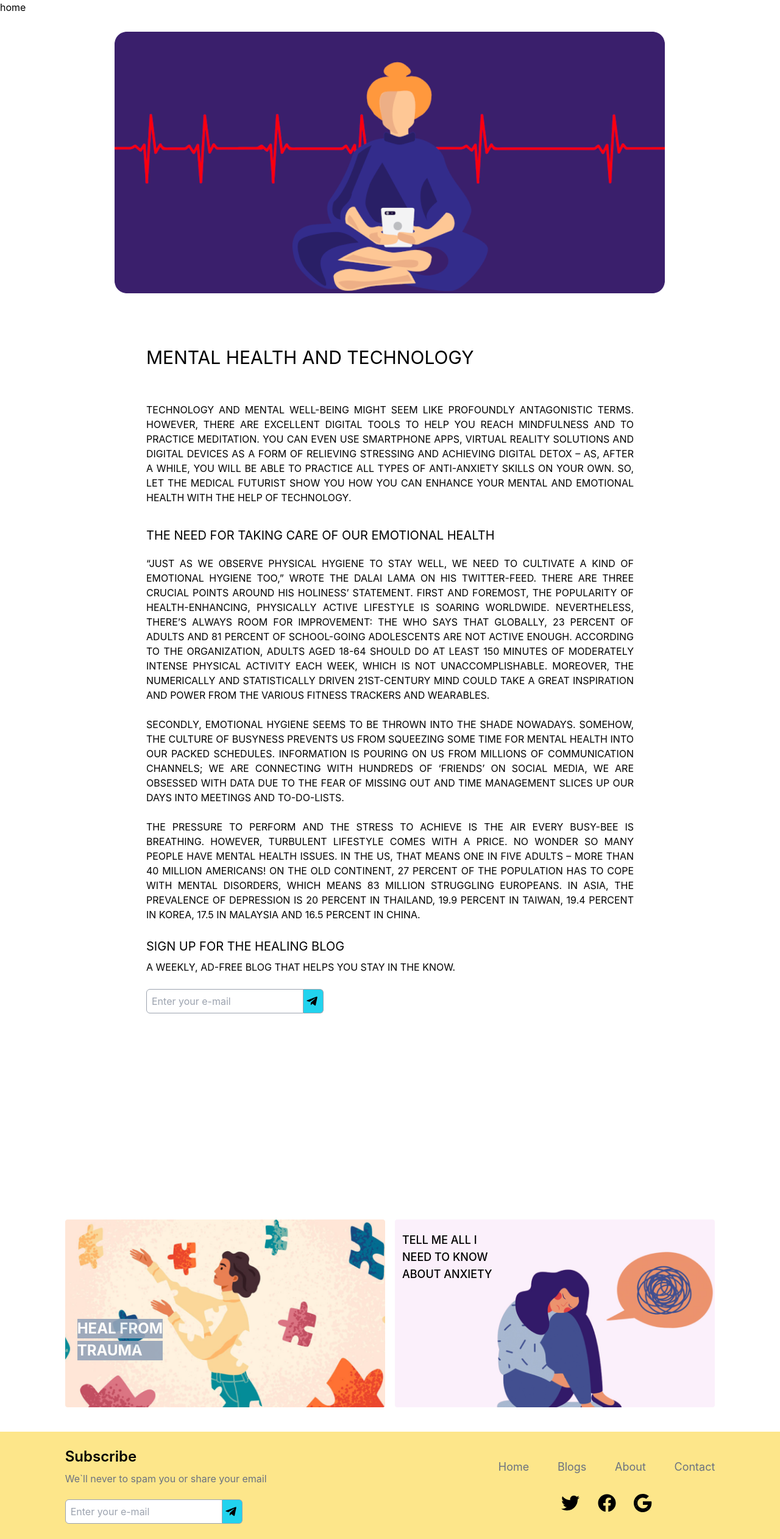
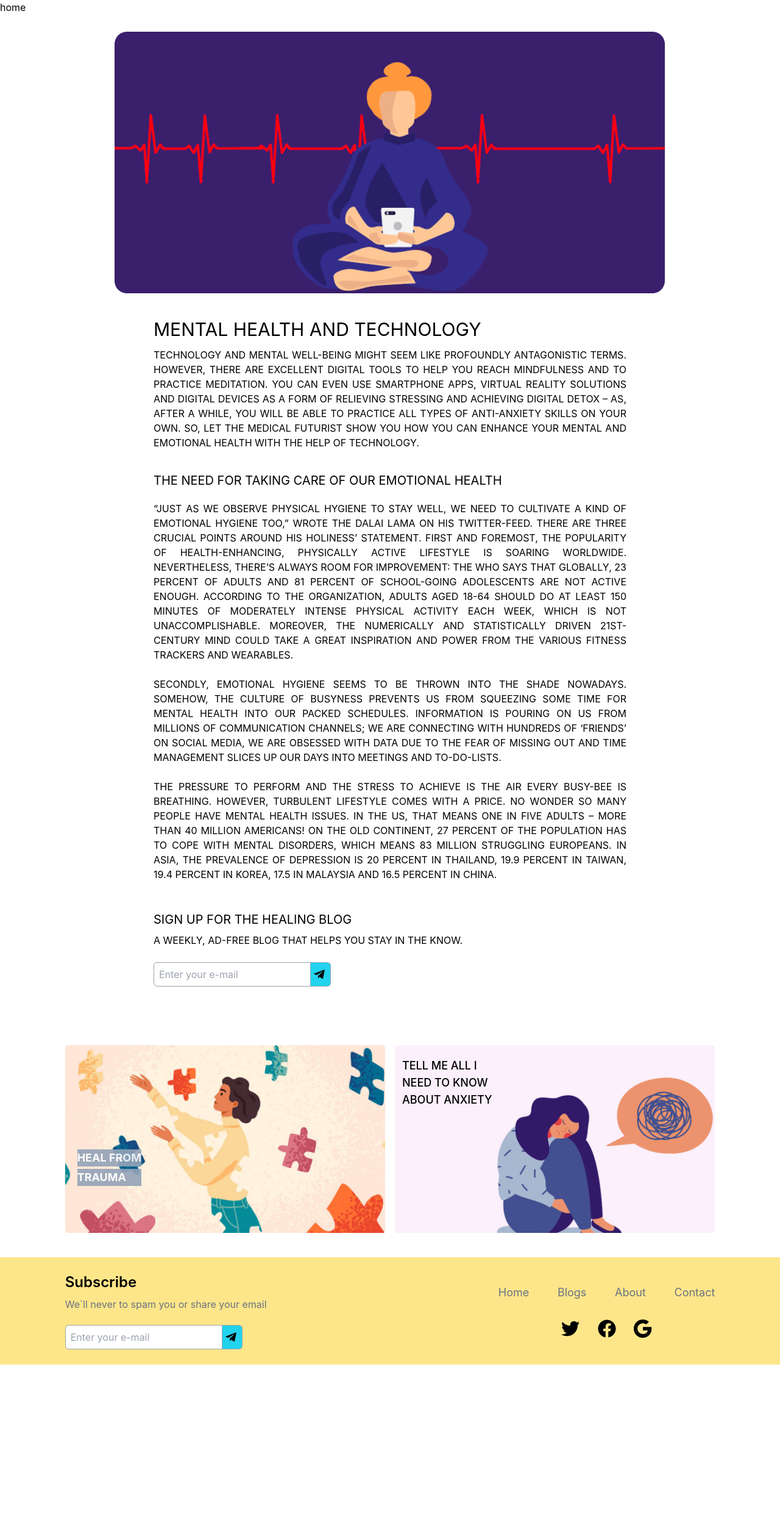
Before and after one commit to kogunlu/codezillas-capstone, a React (Create React App) app: page / in a window 1280 px wide. Shown: the whole page at 61% size. After the commit the page ends 2238 px from the top, so only its background shows below. Built offline with nearby package versions, Linux system fonts and the light colour scheme.

Commit message:
Co-authored-by: kogunlu <kogunlu@users.noreply.github.com>

```diff
--- a/src/components/pages/Blog/Blog.jsx
+++ b/src/components/pages/Blog/Blog.jsx
@@ -6,14 +6,14 @@ import SubsInput from '../../shared/subsInput/SubsInput';
 
 function Blog() {
   return (
-    <div className=" mx-auto text-justify md:m-0 ">
+    <div className=" lg:mx-auto lg:text-justify ">
       <img
-        className="justify-center rounded mx-auto py-7 p-12"
+        className=" items-start lg:justify-center rounded mx-auto py-7  "
         src={meditation}
         alt="meditation"
       />
-      <div className="max-w-[800px] mt-[90px] w-full h-screen mx-auto  flex flex-col justify-center ">
-        <h1 className="py-14 mt-6 text-bold text-3xl">
+      <div className="max-w-[800px]  w-full  mx-auto  flex flex-col justify-center px-3">
+        <h1 className=" my-3 text-bold text-3xl">
           MENTAL HEALTH AND TECHNOLOGY
         </h1>
         <p className="uppercase mb-4">
@@ -64,8 +64,8 @@ function Blog() {
           China.
         </p>
       </div>
-      <div className="max-w-[800px] mt-[-200px] w-full h-screen mx-auto  flex flex-col justify-center">
-        <h3 className="uppercase text-xl font-weight:600 sm:m-0">
+      <div className=" w-full max-w-[800px] mx-auto mt-12 mb-24 flex flex-col justify-center px-3">
+        <h3 className="uppercase lg:text-xl font-weight:600 sm:m-0">
           Sign up for The Healing blog
         </h3>
         <h6 className="uppercase mb-4 py-2 font-weight:600">
@@ -75,7 +75,7 @@ function Blog() {
         <SubsInput className="" />
       </div>
 
-      <div className="flex justify-center mb-10">
+      <div className="flex justify-center mb-10 ">
         <div className="w-5/6 flex flex-col lg:flex-row justify-between gap-4">
           <div className="w-full lg:w-6/12 relative">
             <img
@@ -85,17 +85,16 @@ function Blog() {
               alt="trauma"
             />
             <span className="absolute bottom-1/4 left-5 w-max ">
-              <p className="text-white text-start text-2xl font-bold bg-slate-400 opacity-90">
+              <p className="text-white text-start text-sm md:text-lg font-bold bg-slate-400 opacity-90  ">
                 HEAL FROM
               </p>
-              <p className="text-white text-start text-2xl font-bold bg-slate-400 opacity-90 mt-1">
+              <p className="text-white text-start text-sm md:text-lg font-bold bg-slate-400 opacity-90 mt-1 ">
                 TRAUMA
               </p>
             </span>
           </div>
           <div className="w-full lg:w-6/12 relative">
             <img className="" src={anxiety} alt="anxiety" />
-
             <span className="absolute top-5 left-3 w-2/6">
               <p className="font-medium text-sm md:text-lg text-start">
                 TELL ME ALL I NEED TO KNOW ABOUT ANXIETY
```
